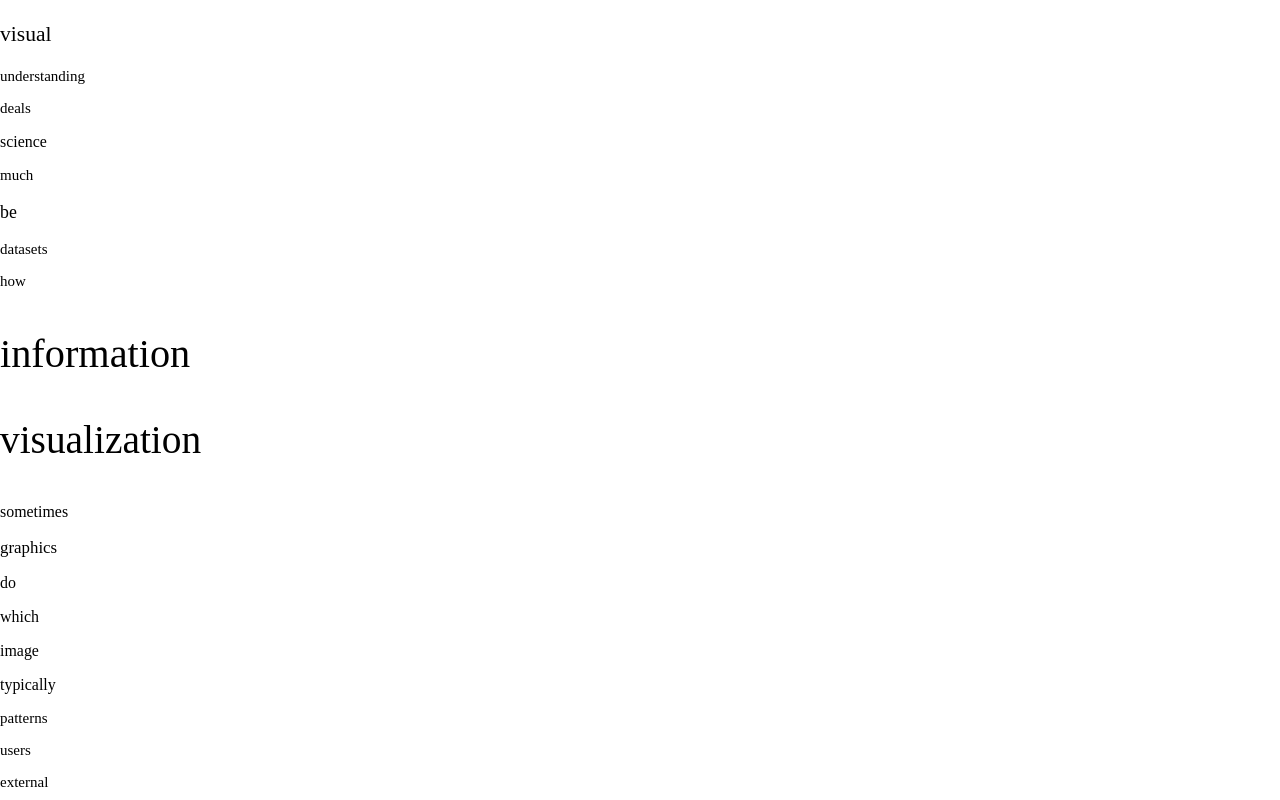
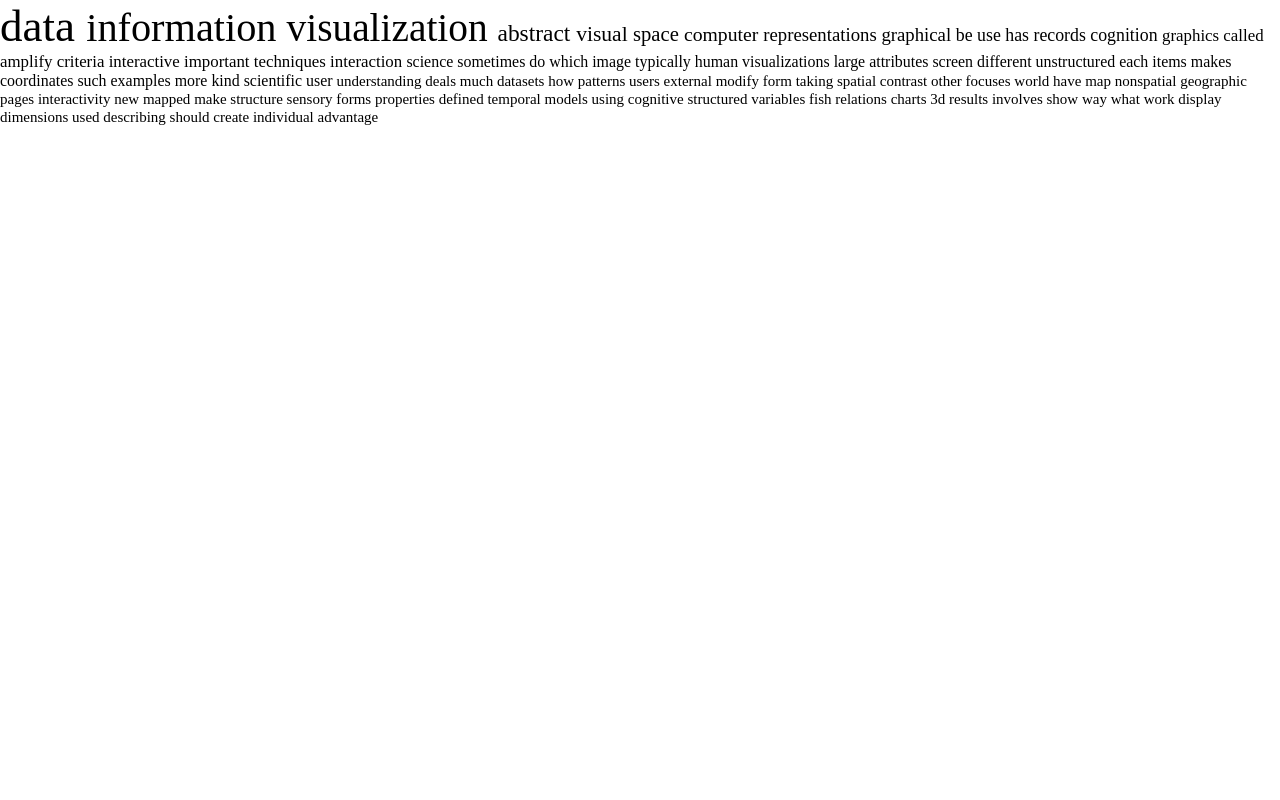
Before and after one commit to valeserber/infovis, a plain HTML site: page index.html in a window 1280 px wide. Shown: the top 800 px of the page. Drawn offline with nearby package versions, Linux system fonts and the light colour scheme.

Commit message:
words ordered by frecuency

```diff
--- a/wordCloud.js
+++ b/wordCloud.js
@@ -100,15 +100,22 @@ var a = [
 ["user", 3]
 ];
 
+
+a.sort(function(a, b){
+    return b[1]-a[1];
+});
+
 var b = d3.scale
   .linear()
   .domain([2,34])
   .range([15,45]);
 
-d3.select("div#viz")
-  .select("p")
+d3.select("span#viz")
+  .select("span")
   .data(a)
   .enter()
-  .append("p")
+  .append("span")
   .style("font-size", function(d) { return b(d[1]) + "px"; })
-  .text( function(d, i) { return d[0]; });
+  .text( function(d, i) { return d[0]; })
+  .append("span")
+  .text(" ");
```
Also changed, not shown: index.html (line endings or trailing spaces).
